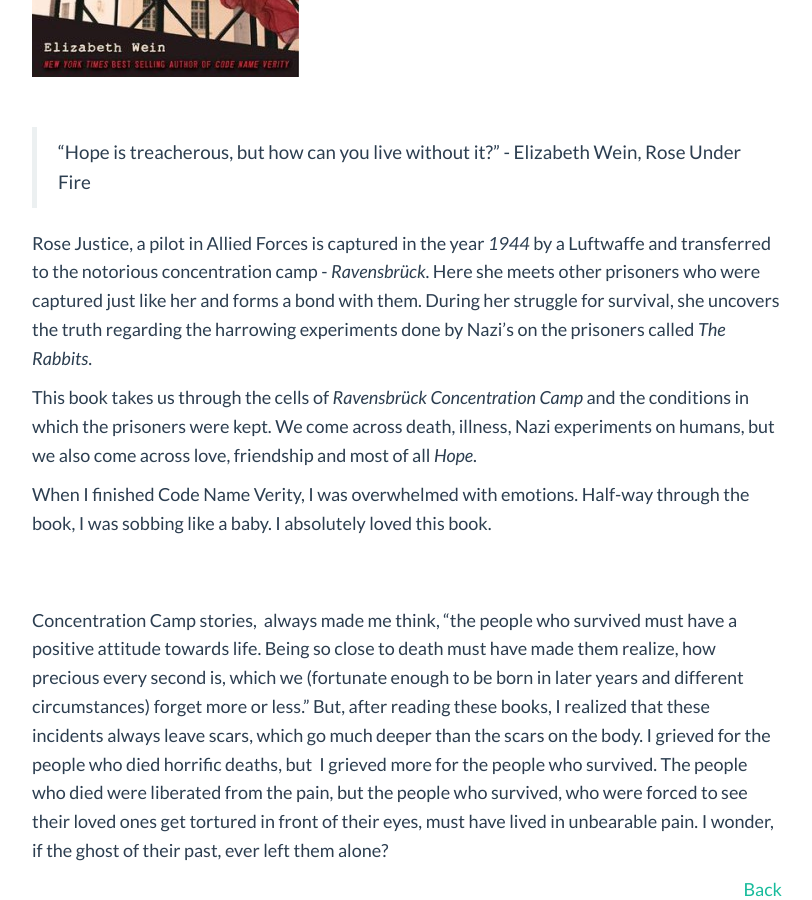
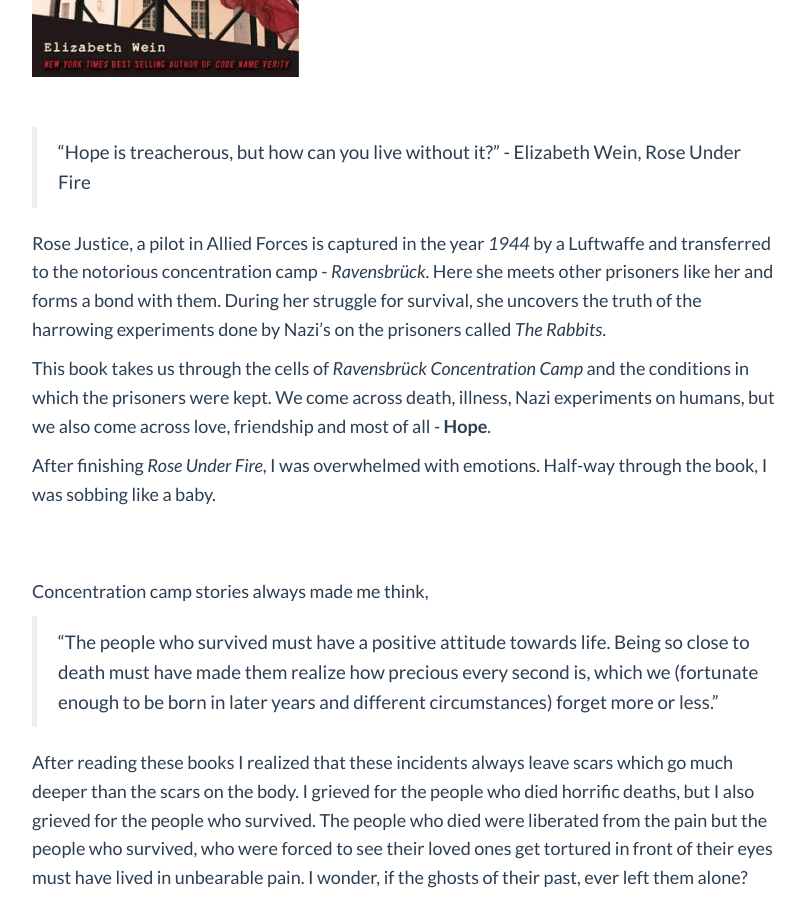
Before and after one commit to soumyaveer/soumyaveer.github.io, a Jekyll site: the page built from _posts/2018-04-06-book-reviews-code-name-verity.markdown, in a window 1280 px wide and 900 px high, scrolled down 2393 px. Shown: the whole window, without its empty margins (233-1045 px from the left). Built offline with Jekyll 4.4.1, drawn with Linux system fonts in a browser that asks for light colours; comment, search, counter and statistics services are not loaded; some of the changed text lies outside the part shown.

Commit message:
change content of post-15 and images of other posts

```diff
--- a/_posts/2017-07-14-why-software-development.markdown
+++ b/_posts/2017-07-14-why-software-development.markdown
@@ -3,7 +3,7 @@ layout: post
 title: Why did you decide to learn Software Development?
 date:  2017-07-14 13:25:00
 categories: main
-banner_image: "coding1.jpg"
+banner_image: "coding2.jpg"
 summary: Ever seen a movie or read a book where a protagonist has to fulfill a prophecy and is unknowingly walking towards the destiny? My story is not so dramatic! But it surely passes for a story. This blog is my journey to becoming a Software Developer.
 
 ---
--- a/_posts/2017-09-29-creating-nested-forms.markdown
+++ b/_posts/2017-09-29-creating-nested-forms.markdown
@@ -3,7 +3,7 @@ layout: post
 title: Nested Forms in Rails
 date:  2017-09-29 17:30:00
 categories: main
-banner_image: "coding1.jpg"
+banner_image: "nested.jpg"
 summary: When I started reading about Nested forms, it looked difficult. But soon I realised, I am not alone on this journey. Rails has provided me with some great helpers!
 ---
 
--- a/_posts/2018-04-06-book-reviews-code-name-verity.markdown
+++ b/_posts/2018-04-06-book-reviews-code-name-verity.markdown
@@ -15,9 +15,9 @@ summary: I wanted to begin year 2018 with a good historical fiction book. Becuas
 <br />
 > "Paper and ink are the fabric of this novel" - Elizabeth Wein, Code Name Verity
 
-A British plane crashes in Nazi-occupied France, which has two best friends in it. One is captured and other’s fate is unknown. The story is in form of confessions and notes of the captured prisoner. Every turn of a page brings in an element of surprise or I should say, a shock. It shows how far someone can go to protect people they love. It’s a story of friendship, love, loss, and sacrifice. A heartbreaking account of a Prisoner of War.
+A British plane crashes in Nazi-occupied France, which has two best friends in it. One is captured and other’s fate is unknown. The story is in form of confessions and notes of the captured prisoner. Every turn of a page brings in an element of surprise and sometimes even a shock. It shows how far someone can go to protect the people they love. It’s a story of friendship, love, loss, and sacrifice. A heartbreaking account of a Prisoner of War.
 
-I picked this book up because it was highly recommended by everyone who is interested in _Historical Fiction_ genre. I am glad that I made this decision. By the time I reached halfway through the book, I realized that I couldn’t think of one character without thinking of another. As I turned page after page, I grieved for the lost lives. After some research I realized that though the story is fictional, the horrific accounts of torture are real, the lives lost are real!
+I picked this book up because it was recommended by many people. I am glad that I made this decision. Halfway through the book, I realized that I couldn’t think of one character without thinking of another. As I turned page after page, I grieved for the lost lives. After some research I found that though the story is fictional, the horrific accounts of torture are real, the lives lost are real!
 
 
 ### Rose Under Fire(Code Name Verity #2):
@@ -31,13 +31,16 @@ I picked this book up because it was highly recommended by everyone who is inter
 > “Hope is treacherous, but how can you live without it?”  - Elizabeth Wein, Rose Under Fire
 
 
-Rose Justice, a pilot in Allied Forces is captured in the year _1944_ by a Luftwaffe and transferred to the notorious concentration camp - _Ravensbrück_. Here she meets other prisoners who were captured just like her and forms a bond with them. During her struggle for survival, she uncovers the truth regarding the harrowing experiments done by Nazi’s on the prisoners called _The Rabbits_.
+Rose Justice, a pilot in Allied Forces is captured in the year _1944_ by a Luftwaffe and transferred to the notorious concentration camp - _Ravensbrück_. Here she meets other prisoners like her and forms a bond with them. During her struggle for survival, she uncovers the truth of the harrowing experiments done by Nazi’s on the prisoners called _The Rabbits_.
 
-This book takes us through the cells of _Ravensbrück Concentration Camp_ and the conditions in which the prisoners were kept. We come across death, illness, Nazi experiments on humans, but we also come across love, friendship and most of all _Hope_.
+This book takes us through the cells of _Ravensbrück Concentration Camp_ and the conditions in which the prisoners were kept. We come across death, illness, Nazi experiments on humans, but we also come across love, friendship and most of all - **Hope**.
 
-When I finished Code Name Verity, I was overwhelmed with emotions. Half-way through the book, I was sobbing like a baby. I absolutely loved this book.
+After finishing _Rose Under Fire_, I was overwhelmed with emotions. Half-way through the book, I was sobbing like a baby.
 
 
   <br/>
   <br/>
-  Concentration Camp stories,  always made me think, “the people who survived must have a positive attitude towards life. Being so close to death must have made them realize, how precious every second is, which we (fortunate enough to be born in later years and different circumstances) forget more or less.” But, after reading these books, I realized that these incidents always leave scars, which go much deeper than the scars on the body. I grieved for the people who died horrific deaths, but  I grieved more for the people who survived. The people who died were liberated from the pain, but the people who survived, who were forced to see their loved ones get tortured in front of their eyes, must have lived in unbearable pain. I wonder, if the ghost of their past, ever left them alone?
+  Concentration camp stories always made me think,
+  >  “The people who survived must have a positive attitude towards life. Being so close to death must have made them realize how precious every second is, which we (fortunate enough to be born in later years and different circumstances) forget more or less.”
+
+  After reading these books I realized that these incidents always leave scars which go much deeper than the scars on the body. I grieved for the people who died horrific deaths, but I also grieved for the people who survived. The people who died were liberated from the pain but the people who survived, who were forced to see their loved ones get tortured in front of their eyes must have lived in unbearable pain. I wonder, if the ghosts of their past, ever left them alone?
```
Also changed, not shown: assets/images/post-banners/coding2.jpg (added), assets/images/post-banners/nested.jpg (added), 1 other file.
